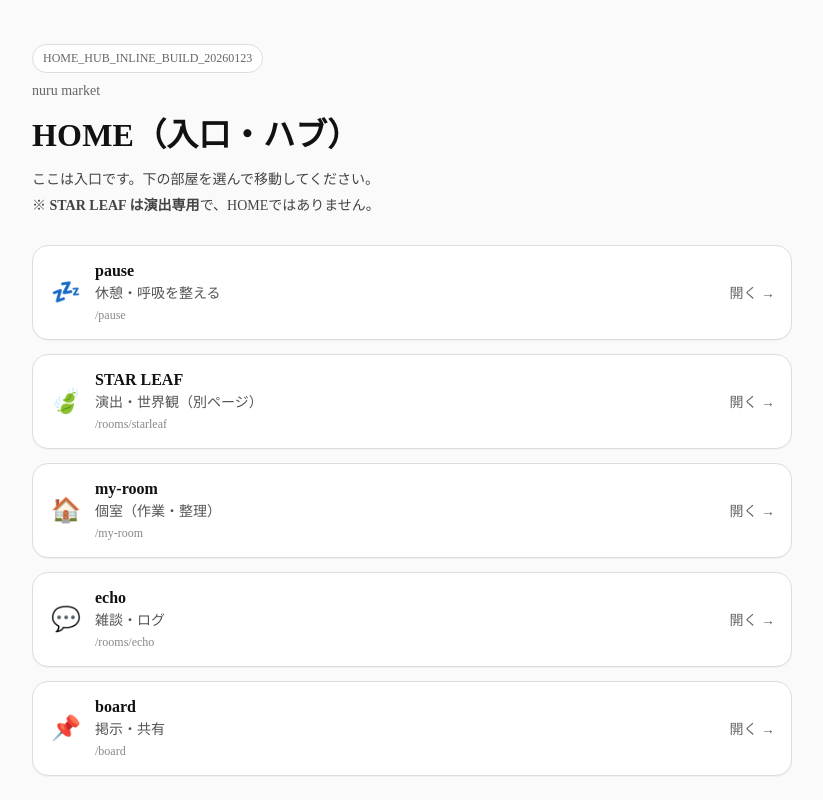
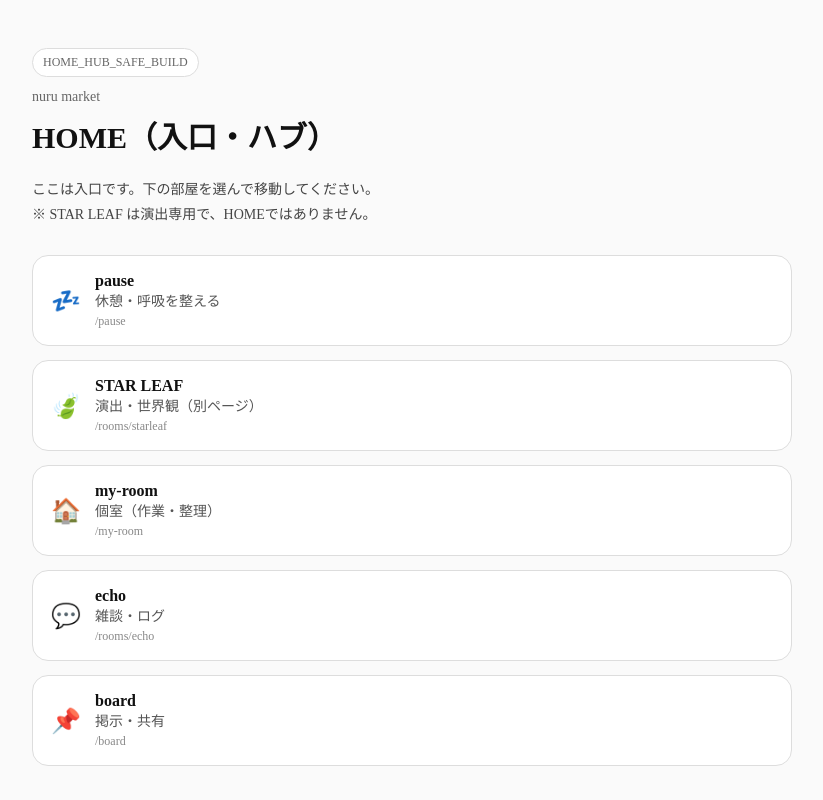
Before and after one commit to kan0601g-maker/pause-pwa, a Next.js app: page / in a window 1280 px wide. Shown: the top 800 px of the page, without its empty margins (228-1051 px from the left). Built offline with nearby package versions, Linux system fonts and the light colour scheme.

Commit message:
Update page.js

```diff
--- a/app/page.js
+++ b/app/page.js
@@ -1,13 +1,38 @@
 // app/page.js
+import Link from "next/link";
+
 export default function HomePage() {
-  const BUILD_TAG = "HOME_HUB_INLINE_BUILD_20260123";
-
   const items = [
-    { href: "/pause", title: "pause", desc: "休憩・呼吸を整える", icon: "💤" },
-    { href: "/rooms/starleaf", title: "STAR LEAF", desc: "演出・世界観（別ページ）", icon: "🍃" },
-    { href: "/my-room", title: "my-room", desc: "個室（作業・整理）", icon: "🏠" },
-    { href: "/rooms/echo", title: "echo", desc: "雑談・ログ", icon: "💬" },
-    { href: "/board", title: "board", desc: "掲示・共有", icon: "📌" },
+    {
+      href: "/pause",
+      title: "pause",
+      desc: "休憩・呼吸を整える",
+      icon: "💤",
+    },
+    {
+      href: "/rooms/starleaf",
+      title: "STAR LEAF",
+      desc: "演出・世界観（別ページ）",
+      icon: "🍃",
+    },
+    {
+      href: "/my-room",
+      title: "my-room",
+      desc: "個室（作業・整理）",
+      icon: "🏠",
+    },
+    {
+      href: "/rooms/echo",
+      title: "echo",
+      desc: "雑談・ログ",
+      icon: "💬",
+    },
+    {
+      href: "/board",
+      title: "board",
+      desc: "掲示・共有",
+      icon: "📌",
+    },
   ];
 
   return (
@@ -16,16 +41,11 @@ export default function HomePage() {
         minHeight: "100vh",
         background: "#fafafa",
         color: "#111",
+        padding: "48px 24px",
       }}
     >
-      <div
-        style={{
-          maxWidth: 760,
-          margin: "0 auto",
-          padding: "44px 24px 64px",
-        }}
-      >
-        {/* 開発中だけ表示したいタグ（必要ならこのブロックを丸ごと消してOK） */}
+      <div style={{ maxWidth: 760, margin: "0 auto" }}>
+        {/* ビルド確認タグ（残しても消してもOK） */}
         <div
           style={{
             display: "inline-block",
@@ -35,24 +55,16 @@ export default function HomePage() {
             border: "1px solid #ddd",
             borderRadius: 999,
             padding: "6px 10px",
-            marginBottom: 10,
+            marginBottom: 12,
           }}
-          title="deploy確認用"
         >
-          {BUILD_TAG}
+          HOME_HUB_SAFE_BUILD
         </div>
 
-        <header style={{ marginBottom: 26 }}>
+        <header style={{ marginBottom: 28 }}>
           <div style={{ fontSize: 14, color: "#666" }}>nuru market</div>
 
-          <h1
-            style={{
-              margin: "10px 0 0",
-              fontSize: 32,
-              fontWeight: 900,
-              letterSpacing: "0.2px",
-            }}
-          >
+          <h1 style={{ marginTop: 8, fontSize: 30, fontWeight: 900 }}>
             HOME（入口・ハブ）
           </h1>
 
@@ -60,31 +72,32 @@ export default function HomePage() {
             style={{
               marginTop: 12,
               fontSize: 14,
-              lineHeight: 1.85,
+              lineHeight: 1.8,
               color: "#444",
             }}
           >
-            ここは入口です。下の部屋を選んで移動してください。<br />
-            ※ <strong>STAR LEAF は演出専用</strong>で、HOMEではありません。
+            ここは入口です。下の部屋を選んで移動してください。
+            <br />
+            ※ STAR LEAF は演出専用で、HOMEではありません。
           </p>
         </header>
 
         <section style={{ display: "grid", gap: 14 }}>
-          {items.map((it) => (
+          {items.map((item) => (
             <HubItem
-              key={it.href}
-              icon={it.icon}
-              title={it.title}
-              href={it.href}
-              description={it.desc}
+              key={item.href}
+              icon={item.icon}
+              title={item.title}
+              href={item.href}
+              description={item.desc}
             />
           ))}
         </section>
 
         <footer
           style={{
-            marginTop: 34,
-            padding: 18,
+            marginTop: 36,
+            padding: 16,
             background: "#fff",
             border: "1px solid #ddd",
             borderRadius: 16,
@@ -105,52 +118,32 @@ export default function HomePage() {
 }
 
 function HubItem({ icon, title, href, description }) {
-  // クリック感を付ける（CSS無しでOK）
-  const base = {
-    display: "block",
-    textDecoration: "none",
-    color: "#111",
-    background: "#fff",
-    border: "1px solid #ddd",
-    borderRadius: 16,
-    padding: 16,
-    transition: "transform 120ms ease, box-shadow 120ms ease, border-color 120ms ease",
-    boxShadow: "0 1px 0 rgba(0,0,0,0.04)",
-  };
-
-  const hover = {
-    transform: "translateY(-1px)",
-    boxShadow: "0 6px 18px rgba(0,0,0,0.08)",
-    borderColor: "#cfcfcf",
-  };
-
-  const active = {
-    transform: "translateY(0px) scale(0.998)",
-    boxShadow: "0 2px 10px rgba(0,0,0,0.06)",
-  };
-
   return (
-    <a
+    <Link
       href={href}
-      style={base}
-      onMouseEnter={(e) => Object.assign(e.currentTarget.style, hover)}
-      onMouseLeave={(e) => Object.assign(e.currentTarget.style, base)}
-      onMouseDown={(e) => Object.assign(e.currentTarget.style, active)}
-      onMouseUp={(e) => Object.assign(e.currentTarget.style, hover)}
+      style={{
+        display: "block",
+        textDecoration: "none",
+        color: "#111",
+        background: "#fff",
+        border: "1px solid #ddd",
+        borderRadius: 16,
+        padding: 16,
+      }}
     >
       <div style={{ display: "flex", gap: 12, alignItems: "center" }}>
-        <div style={{ fontSize: 24, width: 34, textAlign: "center" }}>{icon}</div>
-
-        <div style={{ flex: 1 }}>
-          <div style={{ fontWeight: 900, fontSize: 16 }}>{title}</div>
-          <div style={{ fontSize: 14, color: "#555", marginTop: 2 }}>
-            {description}
-          </div>
-          <div style={{ fontSize: 12, color: "#888", marginTop: 6 }}>{href}</div>
+        <div style={{ fontSize: 24, width: 34, textAlign: "center" }}>
+          {icon}
         </div>
 
-        <div style={{ fontSize: 14, color: "#666" }}>開く →</div>
+        <div>
+          <div style={{ fontWeight: 900 }}>{title}</div>
+          <div style={{ fontSize: 14, color: "#555" }}>{description}</div>
+          <div style={{ fontSize: 12, color: "#888", marginTop: 4 }}>
+            {href}
+          </div>
+        </div>
       </div>
-    </a>
+    </Link>
   );
 }
```
